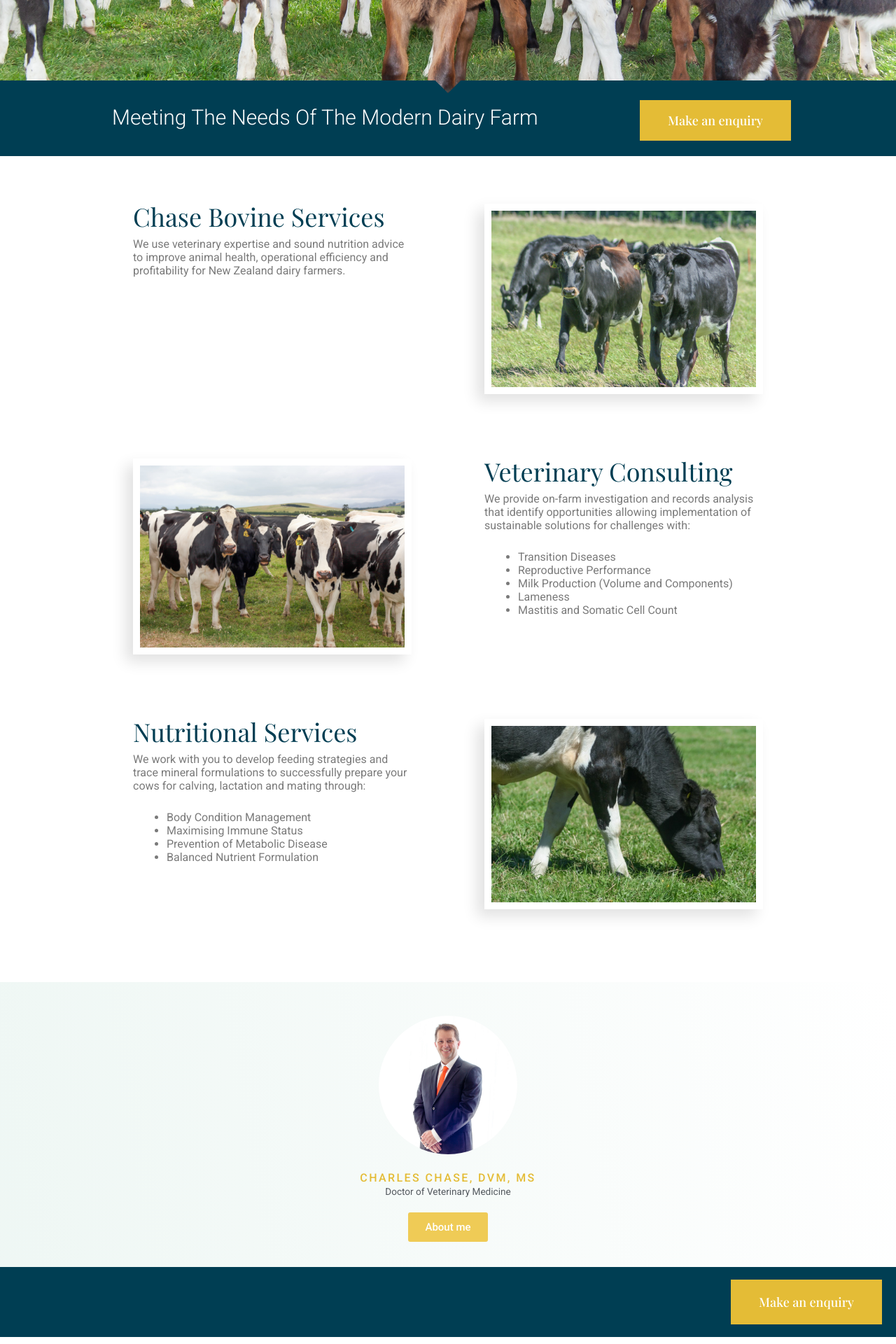
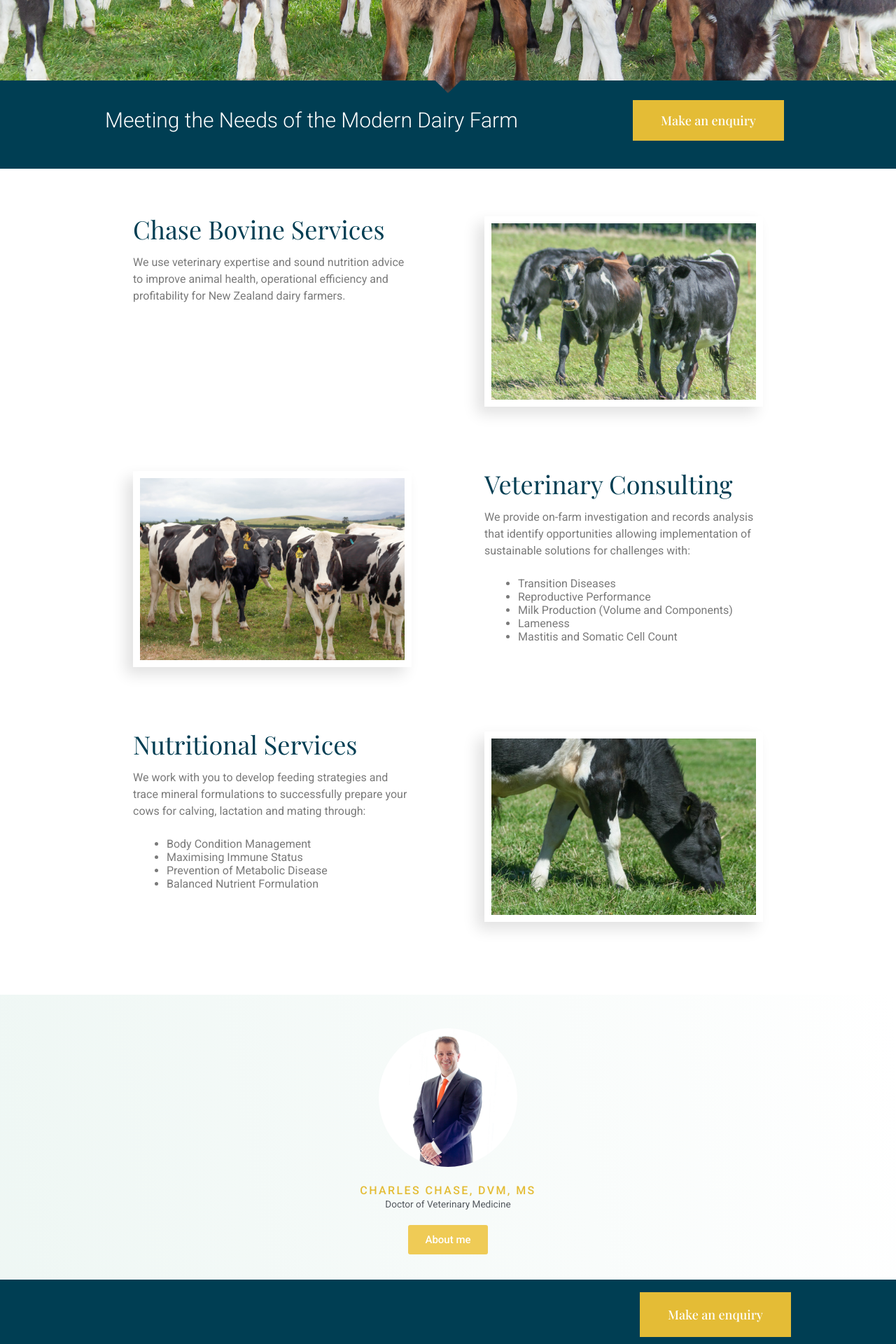
Before and after one commit to Raggii/Website-Test, a React (Create React App) app in the folder myapp/: page / in a window 1280 px wide. Shown: the part 700-2620 px from the top of the page at 70% size. Built offline with nearby package versions, Linux system fonts and the light colour scheme; a web font is replaced by a local one.

Commit message:
Home page large screen responsivnes sorted
- Have to do smaller screen (922px and smaller)...
- requires finding a good drop down for react system! (will invistigate...)

```diff
--- a/myapp/src/routes/home.js
+++ b/myapp/src/routes/home.js
@@ -100,8 +100,7 @@ const Home = () => {
           <AboutMeSectionSmall></AboutMeSectionSmall>
         </main>
       </div>
-      <footer>
-        <article></article>
+      <footer className={styles.home_footer}>
         <div>
           <Link to="/contact" className={styles.makeEnquiry}>
             Make an enquiry
--- a/myapp/src/styles/home.module.css
+++ b/myapp/src/styles/home.module.css
@@ -47,7 +47,6 @@ main {
 
 .seperator_wrap {
   display: flex;
-  justify-content: space-between;
   width: 100%;
 
   margin-left: auto;
@@ -58,17 +57,16 @@ main {
 }
 
 .seperator_text_wrap {
+  display: flex;
+  align-items: center;
+  justify-content: flex-start;
+
   width: 65%;
-  align-content: center;
-  align-items: center;
-  text-align: left;
   margin-right: 0;
-  padding: 10px;
-  align-self: flex-end;
+  padding: 10px 0;
 }
 
 .seperator_text_wrap h3 {
-  padding-top: 10px;
   text-align: left;
   color: #ffffff;
   line-height: 1;
@@ -85,24 +83,23 @@ main {
 }
 
 .enquiry_wrap div {
+  position: relative;
   padding: 10px;
-}
-
-.enquiry_seperator {
-  position: absolute;
-  right: 0;
-  margin-left: auto;
+  height: 100%;
+  width: 100%;
+  display: flex;
+  justify-content: flex-end;
 }
 
 .makeEnquiry {
   font-size: 15px;
+  height: fit-content;
   font-family: "Playfair Display", Sans-serif;
   font-weight: 500;
   transition: all 0.3s;
   background-color: #e4bc36;
   padding: 20px 40px;
   text-decoration: none;
-  align-self: center;
   color: white;
 }
 
@@ -118,7 +115,6 @@ main {
   margin-left: auto;
   margin-right: auto;
   padding: 3em 20px 0 20px;
-  align-content: space-around;
 }
 
 .testimonialContainer .testimonialImageContainer {
@@ -150,10 +146,12 @@ main {
   font-size: 36px;
   font-weight: normal;
   line-height: 1;
+  margin-bottom: 0.5em;
 }
 
 .testimonialContainer article p {
   margin-bottom: 1.6em;
+  line-height: 1.49;
 }
 
 .testimonialContainer article ul {
@@ -224,7 +222,7 @@ html {
   min-height: 100%;
 }
 
-footer {
+.home_footer {
   background-color: #003e53;
   padding: 0 20px;
 
@@ -237,13 +235,12 @@ footer {
   display: flex;
 }
 
-footer article {
-  width: 65%;
-}
-
 footer div {
+  display: flex;
+  max-width: 980px;
+  width: 100%;
   margin: auto;
-  margin-right: 0;
+  justify-content: flex-end;
 }
 
 @media (min-width: 1024px) {
--- a/myapp/src/styles/index.css
+++ b/myapp/src/styles/index.css
@@ -6,7 +6,7 @@
   border: 0;
   box-sizing: border-box;
 }
-
+/*
 ::selection {
   background-color: #fb2056;
   color: #ffffff;
@@ -75,4 +75,4 @@ h4 {
 .btnCpy:hover {
   background: var(--clr-primary-1);
   color: var(--clr-primary-5);
-}
+} */
```
